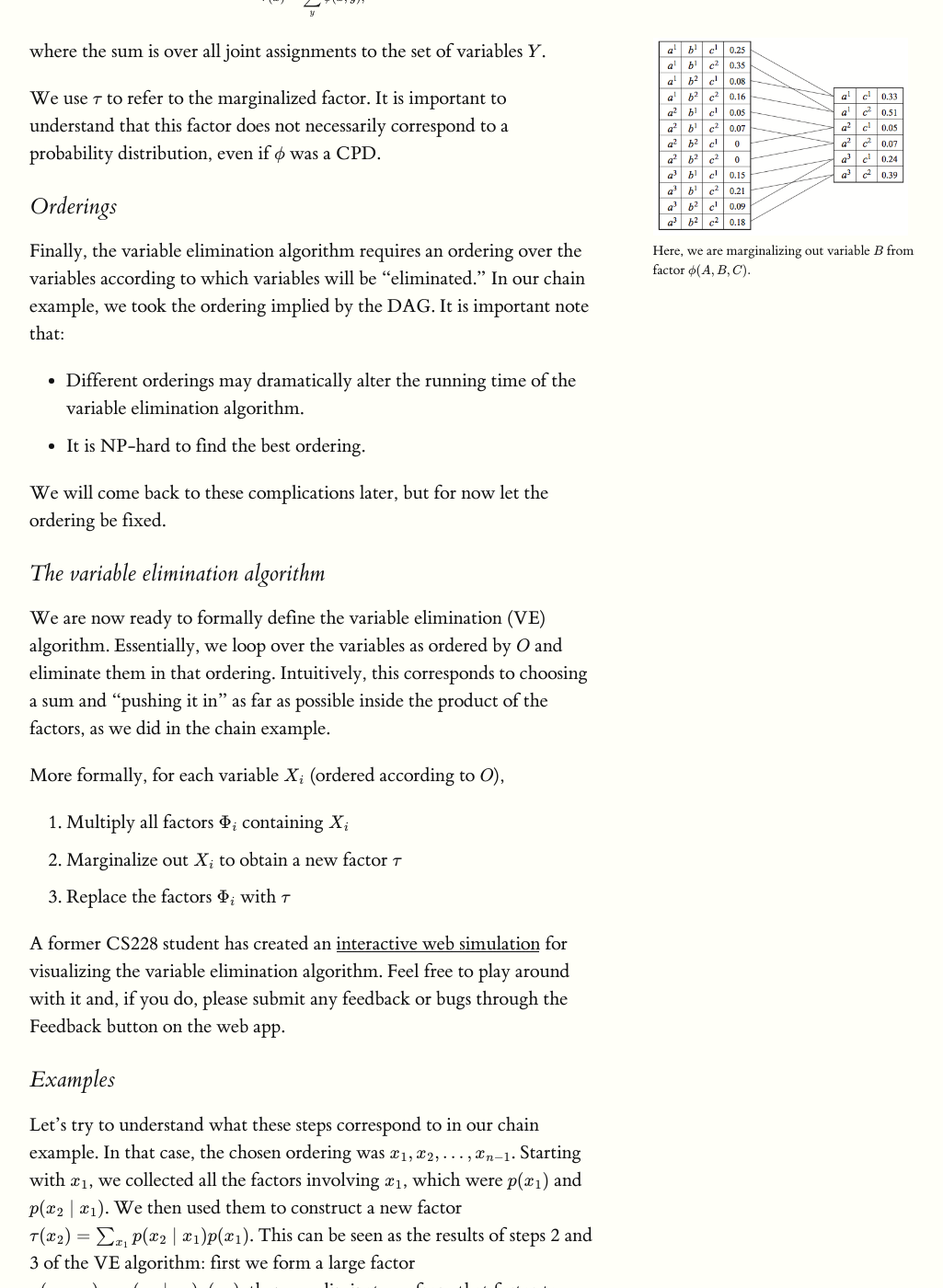
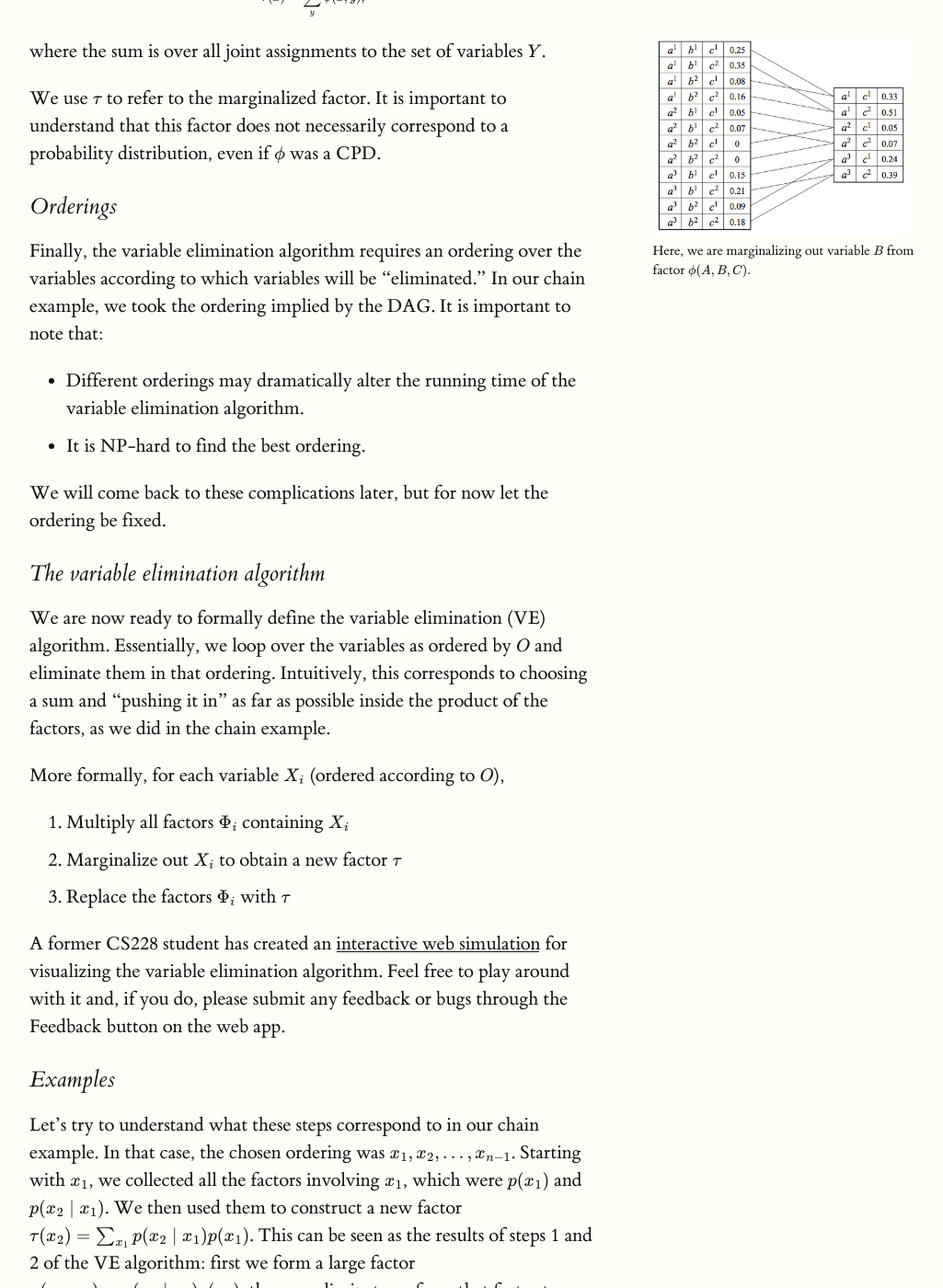
Before and after one commit to ermongroup/cs228-notes, a Jekyll site: the page built from inference/ve/index.md, in a window 1280 px wide and 1400 px high, scrolled down 3402 px. Shown: the whole window at 92% size, without its empty margins (128-1153 px from the left). Built offline with Jekyll 4.4.1, drawn with Linux system fonts in a browser that asks for light colours; formulas are drawn with MathJax 3.

Commit message:
fixed two typos (#194)

```diff
--- a/inference/ve/index.md
+++ b/inference/ve/index.md
@@ -83,7 +83,7 @@ We use $$\tau$$ to refer to the marginalized factor. It is important to understa
 
 ### Orderings
 
-Finally, the variable elimination algorithm requires an ordering over the variables according to which variables will be "eliminated." In our chain example, we took the ordering implied by the DAG. It is important note that:
+Finally, the variable elimination algorithm requires an ordering over the variables according to which variables will be "eliminated." In our chain example, we took the ordering implied by the DAG. It is important to note that:
 
 - Different orderings may dramatically alter the running time of the variable elimination algorithm.
 - It is NP-hard to find the best ordering.
@@ -104,7 +104,7 @@ A former CS228 student has created an [interactive web simulation](http://pgmlea
 
 ### Examples
 
-Let's try to understand what these steps correspond to in our chain example. In that case, the chosen ordering was $$x_1, x_2, \dotsc, x_{n-1}$$. Starting with $$x_1$$, we collected all the factors involving $$x_1$$, which were $$p(x_1)$$ and $$p(x_2 \mid x_1)$$. We then used them to construct a new factor $$\tau(x_2) = \sum_{x_1} p(x_2 \mid x_1) p(x_1)$$. This can be seen as the results of steps 2 and 3 of the VE algorithm: first we form a large factor $$\sigma(x_2, x_1) = p(x_2 \mid x_1) p(x_1)$$; then we eliminate $$x_1$$ from that factor to produce $$\tau$$. Then, we repeat the same procedure for $$x_2$$, except that the factors are now $$p(x_3 \mid x_2), \tau(x_2)$$.
+Let's try to understand what these steps correspond to in our chain example. In that case, the chosen ordering was $$x_1, x_2, \dotsc, x_{n-1}$$. Starting with $$x_1$$, we collected all the factors involving $$x_1$$, which were $$p(x_1)$$ and $$p(x_2 \mid x_1)$$. We then used them to construct a new factor $$\tau(x_2) = \sum_{x_1} p(x_2 \mid x_1) p(x_1)$$. This can be seen as the results of steps 1 and 2 of the VE algorithm: first we form a large factor $$\sigma(x_2, x_1) = p(x_2 \mid x_1) p(x_1)$$; then we eliminate $$x_1$$ from that factor to produce $$\tau$$. Then, we repeat the same procedure for $$x_2$$, except that the factors are now $$p(x_3 \mid x_2), \tau(x_2)$$.
 
 For a slightly more complex example, recall the graphical model of a student's grade that we introduced earlier.{% include marginfigure.html id="grade" url="assets/img/grade-model.png" description="Bayes net model of a student's grade $$g$$ on an exam; in addition to $$g$$, we also model other aspects of the problem, such as the exam's difficulty $$d$$, the student's intelligence $$i$$, his SAT score $$s$$, and the quality $$l$$ of a reference letter from the professor who taught the course. Each variable is binary, except for $$g$$, which takes 3 possible values." %}
 The probability specified by the model is of the form
```
